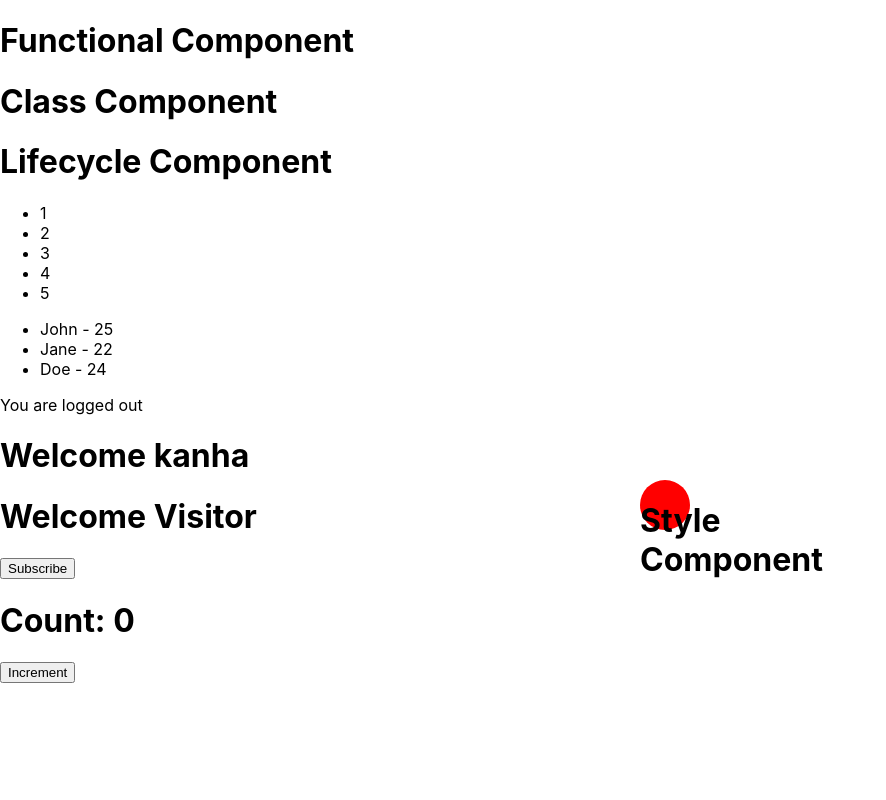
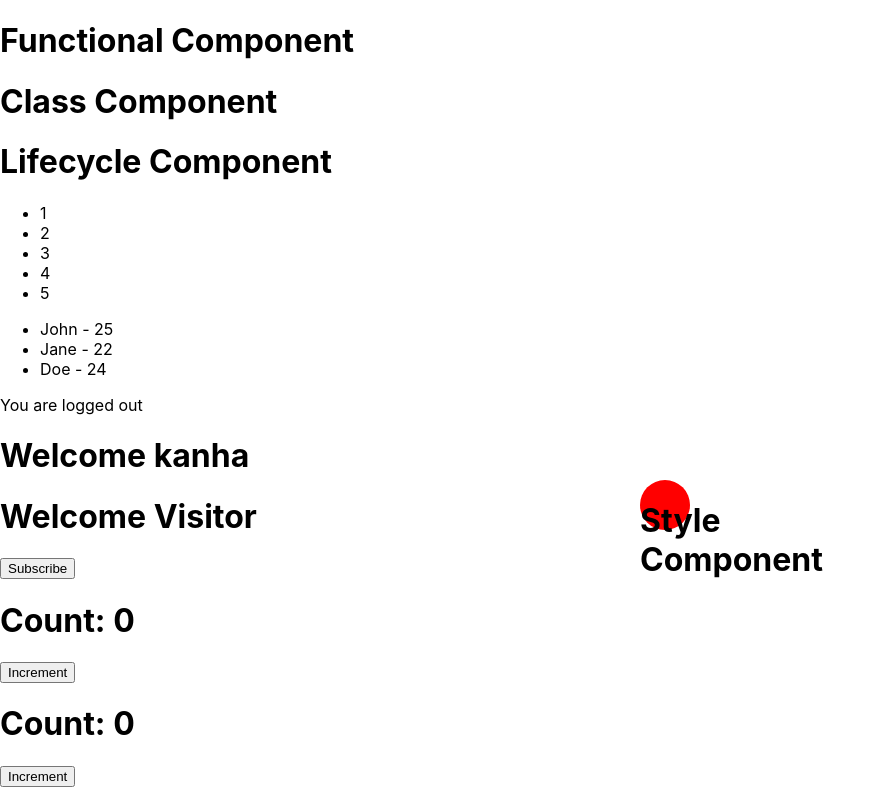
Before and after one commit to KanhaBacancy/React-my-app, a React (Create React App) app: page / in a window 1280 px wide. Shown: the whole page, without its empty margins (0-886 px from the left). Built offline with nearby package versions, Linux system fonts and the light colour scheme.

Commit message:
Add HookEffect component

```diff
--- a/src/App.js
+++ b/src/App.js
@@ -10,6 +10,7 @@ import  Style from './Style'
 import  Welcome from './Welcome'
 import  StateExample from './StateExample'
 import  Hook from './Hook'
+import  HookEffect from './HookEffect'
 
 function App() {
   return (
@@ -24,6 +25,7 @@ function App() {
       <Welcome name="kanha" />
       <StateExample />
       <Hook />
+      <HookEffect />
     </div>
   );
 }
--- /dev/null
+++ b/src/HookEffect.js
@@ -0,0 +1,16 @@
+
+import React, { useState, useEffect } from 'react';
+
+function HookEffect() {
+  const [count, setCount] = useState(0);
+  useEffect(() => {
+    document.title = `You clicked ${count} times`;
+  });
+  return (
+    <div>
+      <h1>Count: {count}</h1>
+      <button onClick={() => setCount(count + 1)}>Increment</button>
+    </div>
+  );
+}
+export default HookEffect;
```
